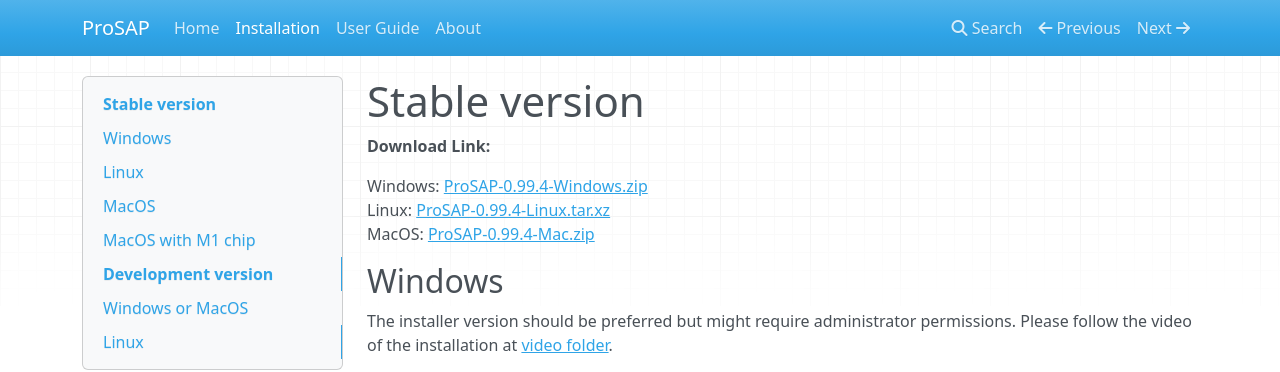
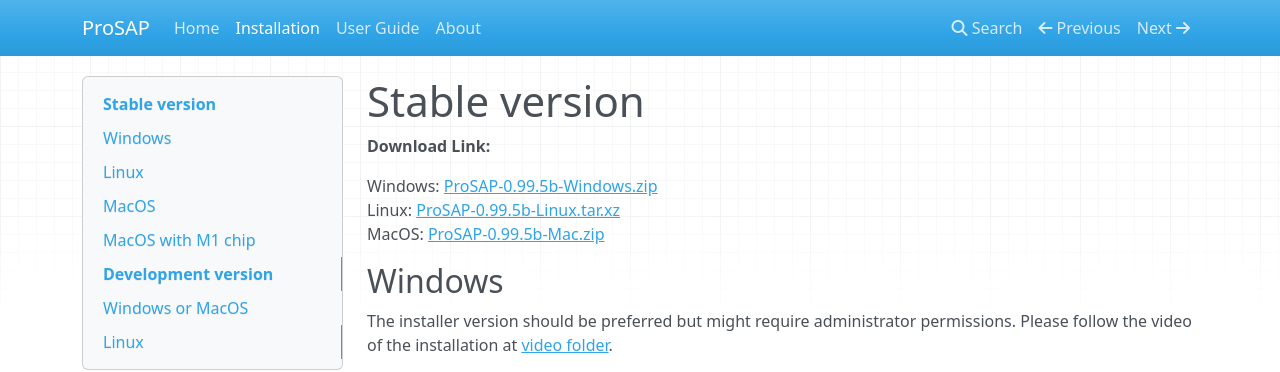
Before and after one commit to hcji/ProSAP_Pages, an MkDocs documentation site: the page built from docs/setup.md, in a window 1280 px wide and 900 px high. Shown: the top 372 px of the window. Built offline with MkDocs 1.6.1, drawn with Linux system fonts in a browser that asks for light colours; nearby versions of some CDN libraries.

Commit message:
update link

```diff
--- a/docs/setup.md
+++ b/docs/setup.md
@@ -2,9 +2,9 @@
 
 **Download Link:**
 
-Windows: [ProSAP-0.99.4-Windows.zip](https://zenodo.org/record/5529497/files/ProSAP-0.99.4-Windows.zip?download=1)
-Linux: [ProSAP-0.99.4-Linux.tar.xz](https://zenodo.org/record/5529497/files/ProSAP-0.99.4-Linux.tar.xz?download=1)
-MacOS: [ProSAP-0.99.4-Mac.zip](https://zenodo.org/record/5529497/files/ProSAP-0.99.4-Mac.zip?download=1)
+Windows: [ProSAP-0.99.5b-Windows.zip](https://zenodo.org/record/5763315/files/ProSAP-0.99.5b-Windows.zip)
+Linux: [ProSAP-0.99.5b-Linux.tar.xz](https://zenodo.org/record/5763315/files/ProSAP-0.99.5b-Linux.tar.xz)
+MacOS: [ProSAP-0.99.5b-Mac.zip](https://zenodo.org/record/5763315/files/ProSAP-0.99.5b-Mac.zip)
 
 ## Windows
 The installer version should be preferred but might require administrator permissions.
```
